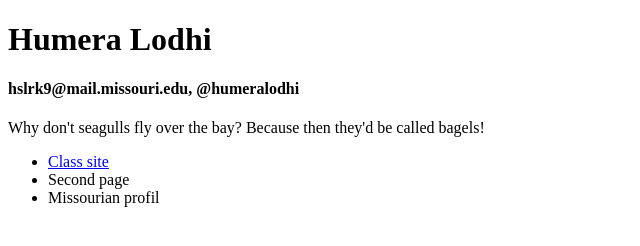
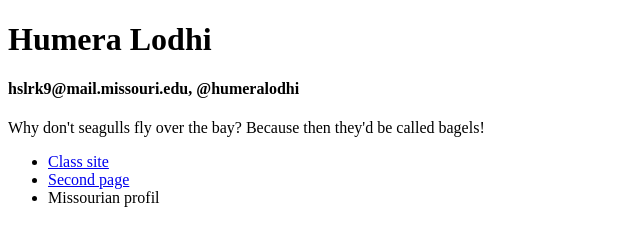
Before and after one commit to J4502-fs17/humeralodhi, a plain HTML site: page index.html in a window 1280 px wide. Shown: the full height of the page, 0-640 px from the left. Drawn offline with Linux system fonts and the light colour scheme.

Commit message:
Adding second page

```diff
--- a/index.html
+++ b/index.html
@@ -9,7 +9,7 @@
     <p>Why don't seagulls fly over the bay? Because then they'd be called bagels!</p>
     <ul>
       <li><a href="https://github.com/J4502-fs17">Class site</a></li>
-      <li>Second page</li>
+      <li><a href="page2.html">Second page</a></li>
       <li>Missourian profil</li>
     </ul>
   </body>
```
